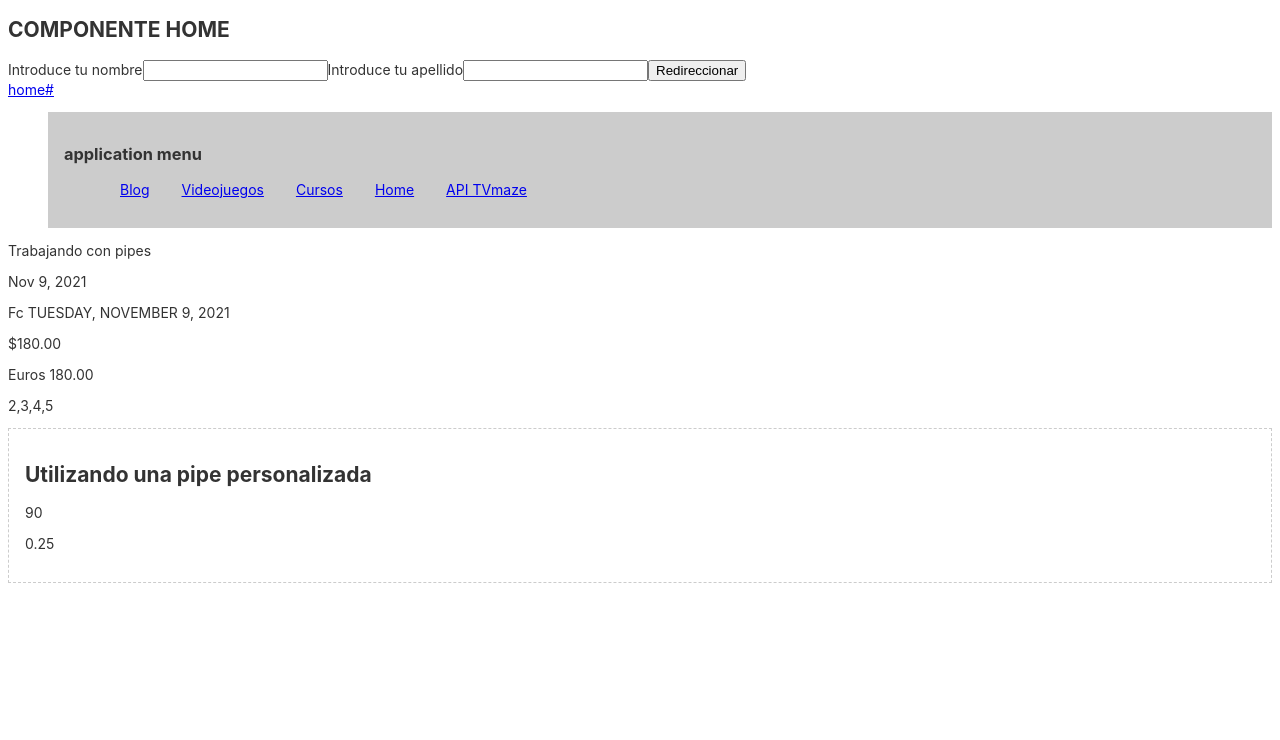
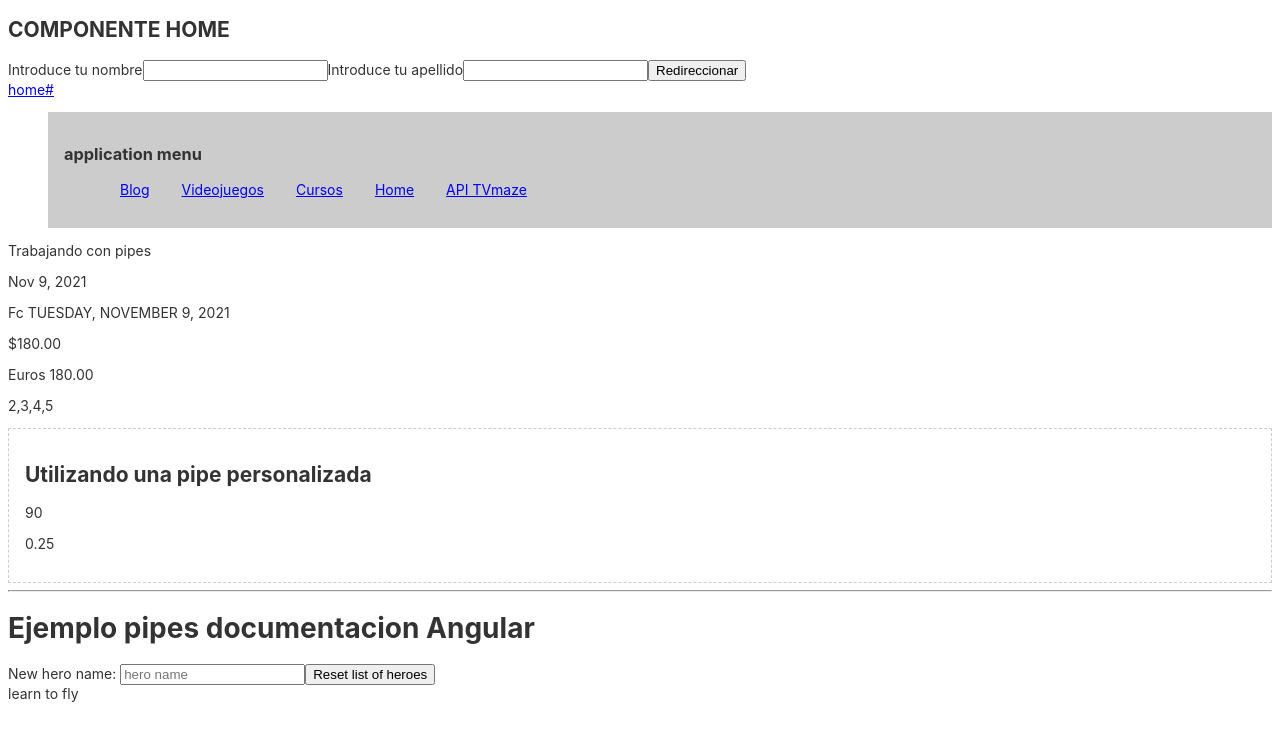
Before and after one commit to AgustinStringa/my-angular-project, an Angular app: page / in a window 1280 px wide. Shown: the top 740 px of the page. Built offline with nearby package versions, Linux system fonts and the light colour scheme.

Commit message:
Ejemplo pipes puras y no puras documentacion Angular

```diff
--- a/src/app/app.module.ts
+++ b/src/app/app.module.ts
@@ -20,6 +20,8 @@ import { ShowsComponent } from './shows/shows.component';
 import {HttpClientModule} from '@angular/common/http';
 //importando pipe personalizada
 import { CalculatorPipe } from './pipes/calculadora.pipe';
+import { FlyingHeroesComponent } from './flying-heroes/flying-heroes.component';
+import { FlyingHeroesPipe } from './pipes/flying-heroes-pipes';
 
 
 @NgModule({
@@ -33,7 +35,9 @@ import { CalculatorPipe } from './pipes/calculadora.pipe';
     ApiserviceComponent,
     ShowsComponent,
     //importando pipe personalizada
-    CalculatorPipe
+    CalculatorPipe,
+    FlyingHeroesComponent,
+    FlyingHeroesPipe
   ],
   imports: [
     BrowserModule,
--- /dev/null
+++ b/src/app/flying-heroes/flying-heroes.component.html
@@ -0,0 +1,12 @@
+<label for="hero-name">New hero name: </label>
+<input
+  type="text"
+  #box
+  id="hero-name"
+  (keyup.enter)="addHero(box.value); box.value = ''"
+  placeholder="hero name"
+/>
+<button (click)="reset()">Reset list of heroes</button>
+<div *ngFor="let hero of heroes | flyingHeroes">
+  {{ hero.name }}
+</div>
--- /dev/null
+++ b/src/app/flying-heroes/flying-heroes.component.ts
@@ -0,0 +1,30 @@
+import { Component, OnInit } from '@angular/core';
+
+@Component({
+  selector: 'app-flying-heroes',
+  templateUrl: './flying-heroes.component.html',
+  styleUrls: ['./flying-heroes.component.css']
+})
+export class FlyingHeroesComponent implements OnInit {
+
+  heroes: any[] = [];
+  canFly = true;
+  constructor() { this.reset();
+  this.heroes = [{name:'no volador', canFly: false},{name:'learn to fly', canFly: true}]
+  }
+
+  ngOnInit(): void {
+
+  }
+
+  addHero(name: string) {
+    name = name.trim();
+    if (!name) { return; }
+    const hero = {name, canFly: this.canFly};
+    this.heroes.push(hero);
+    console.log(this.heroes);
+  }
+
+  reset() { this.heroes = []; }
+
+}
--- a/src/app/home/home.component.html
+++ b/src/app/home/home.component.html
@@ -32,3 +32,9 @@
   <p>{{ 2 | calc: "*45" }}</p>
   <p>{{ 2 | calc: "/8" }}</p>
 </section>
+
+<hr />
+<h1>Ejemplo pipes documentacion Angular</h1>
+<div>
+  <app-flying-heroes></app-flying-heroes>
+</div>
--- /dev/null
+++ b/src/app/pipes/flying-heroes-pipes.ts
@@ -0,0 +1,11 @@
+import { Pipe, PipeTransform } from '@angular/core';
+
+
+
+@Pipe({ name: 'flyingHeroes', pure:false })
+export class FlyingHeroesPipe implements PipeTransform {
+  transform(allHeroes: any[]) {
+    console.log(allHeroes);
+    return allHeroes.filter(hero => hero.canFly);
+  }
+}
```
Also changed, not shown: src/app/flying-heroes/flying-heroes.component.css (added), 1 other file (tests, documents, lock files or other folders).
